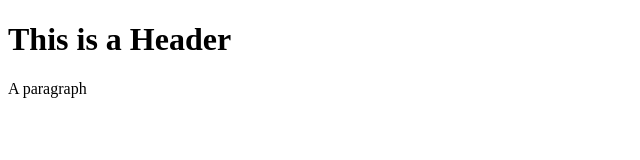
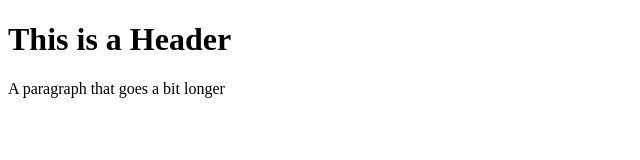
Before and after one commit to ctsanos/newtest, a plain HTML site: page index.html in a window 1280 px wide. Shown: the whole page, without its empty margins (0-640 px from the left). Drawn offline with Linux system fonts and the light colour scheme.

Commit message:
third commit

```diff
--- a/index.html
+++ b/index.html
@@ -2,6 +2,6 @@
 <html>
     <body>
         <h1>This is a Header</h1>
-        <p>A paragraph</p>
+        <p>A paragraph that goes a bit longer</p>
     </body>
 </html>
```
